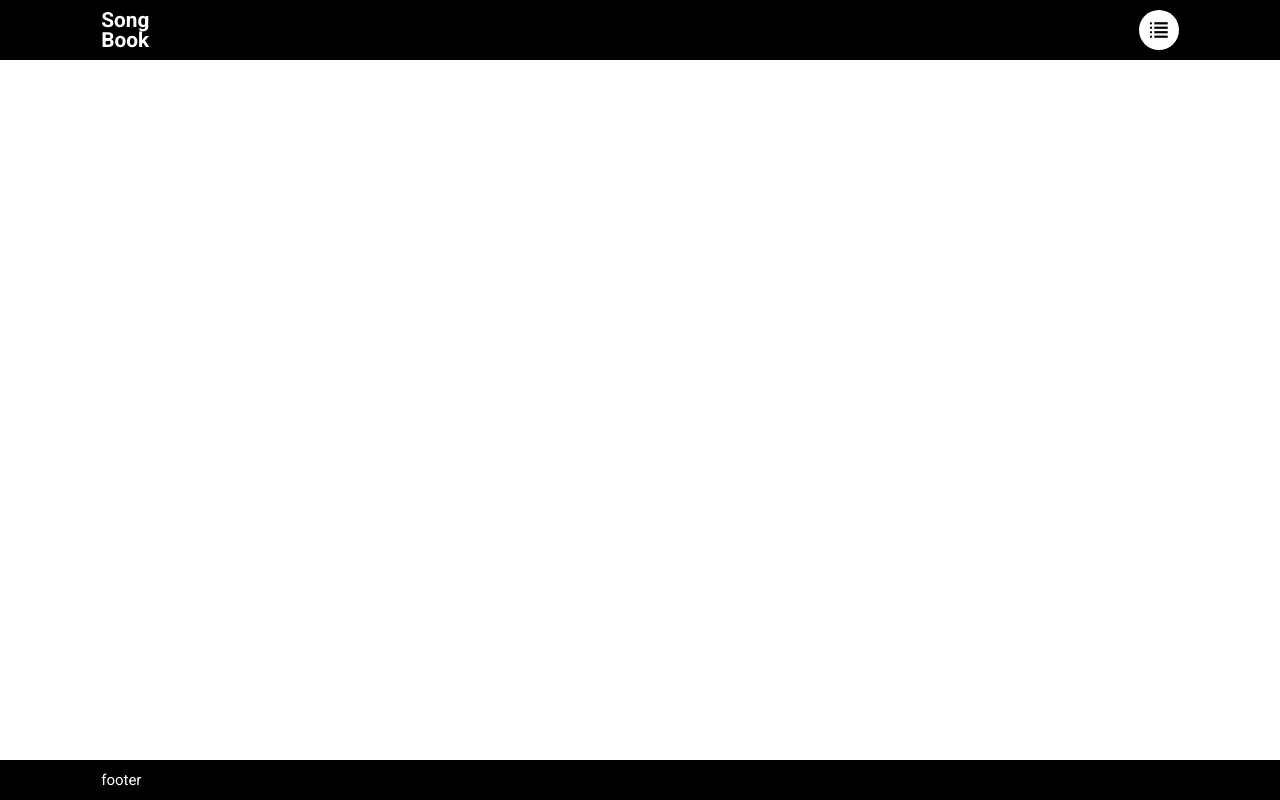
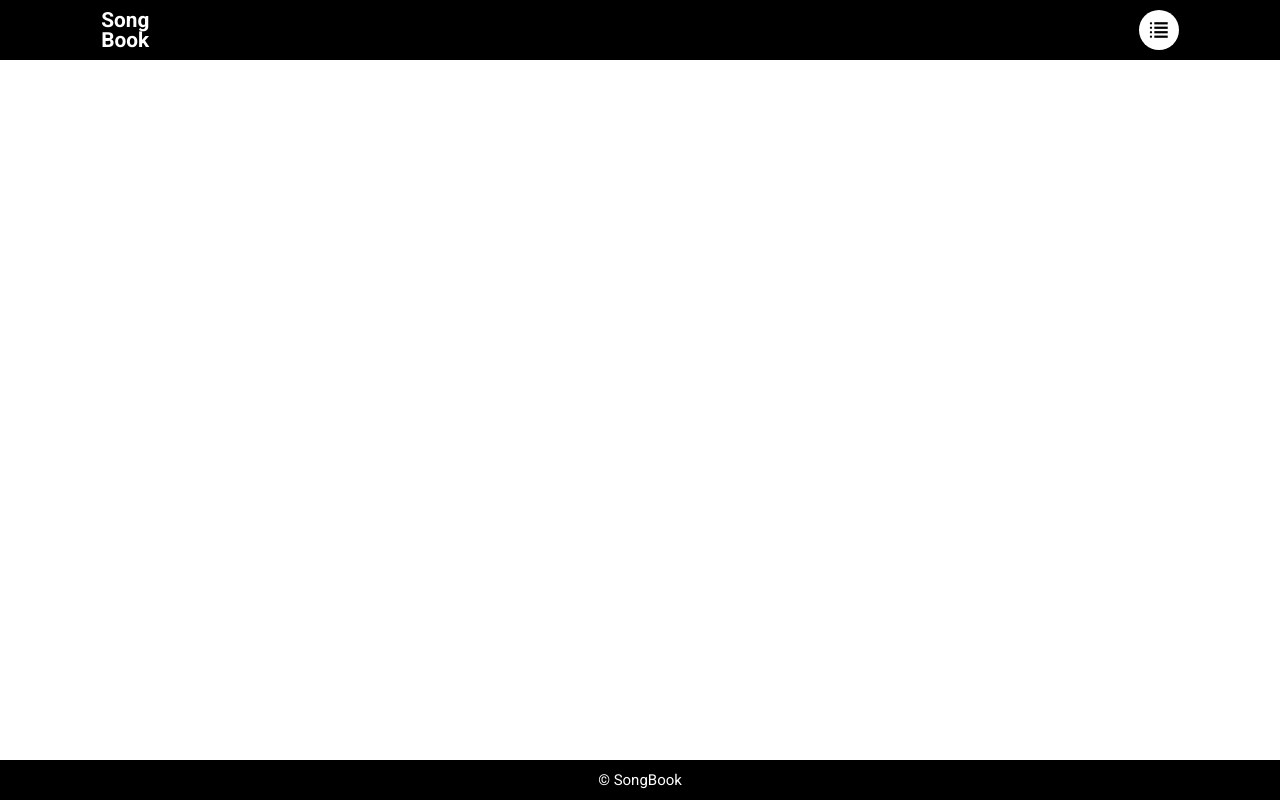
Before and after one commit to patrykkowalski0617/songbook, a React (Create React App) app: page / in a window 1280 px wide. Built offline with nearby package versions, Linux system fonts and the light colour scheme.

Commit message:
arrow functions instead function keyword and footer content

```diff
--- a/src/components/Footer.js
+++ b/src/components/Footer.js
@@ -1,11 +1,11 @@
 import React from "react";
 
-function Footer() {
-  return (
-    <footer className="footer">
-      <div className="container">footer</div>
-    </footer>
-  );
-}
+const Footer = () => {
+   return (
+      <footer className="footer">
+         <div className="container">&copy; SongBook</div>
+      </footer>
+   );
+};
 
 export default Footer;
--- a/src/components/header/Logo.js
+++ b/src/components/header/Logo.js
@@ -1,6 +1,6 @@
 import React from "react";
 
-function Logo(props) {
+const Logo = props => {
    const style = {
       display: props.display
    };
@@ -13,6 +13,6 @@ function Logo(props) {
          </a>
       </h1>
    );
-}
+};
 
 export default Logo;
--- a/src/components/header/Search.js
+++ b/src/components/header/Search.js
@@ -1,6 +1,6 @@
 import React from "react";
 
-function Search(props) {
+const Search = props => {
    const style = {
       display: props.display
    };
@@ -12,6 +12,6 @@ function Search(props) {
          placeholder="wyszukaj: artysta - tytuł"
       />
    );
-}
+};
 
 export default Search;
--- a/src/components/header/buttons/ButtonSingle.js
+++ b/src/components/header/buttons/ButtonSingle.js
@@ -1,6 +1,6 @@
 import React from "react";
 
-function ButtonSingle(props) {
+const ButtonSingle = props => {
    const style = {
       col: {
          padding: "0 .4rem"
@@ -25,6 +25,6 @@ function ButtonSingle(props) {
          />
       </div>
    );
-}
+};
 
 export default ButtonSingle;
--- a/src/components/main/Main.js
+++ b/src/components/main/Main.js
@@ -1,7 +1,7 @@
 import React from "react";
 import LyricsList from "./lyrics-list/LyricsList";
 
-function Main(props) {
+const Main = props => {
    return (
       <main className="main">
          <div className="container">
@@ -9,6 +9,6 @@ function Main(props) {
          </div>
       </main>
    );
-}
+};
 
 export default Main;
--- a/src/components/main/lyrics-list/LyricsItem.js
+++ b/src/components/main/lyrics-list/LyricsItem.js
@@ -1,11 +1,11 @@
 import React from "react";
 
-function LyricsItem() {
-  return (
-    <li>
-      <button>lyrics list item</button>
-    </li>
-  );
-}
+const LyricsItem = () => {
+   return (
+      <li>
+         <button>lyrics list item</button>
+      </li>
+   );
+};
 
 export default LyricsItem;
--- a/src/components/main/lyrics-list/LyricsList.js
+++ b/src/components/main/lyrics-list/LyricsList.js
@@ -1,7 +1,7 @@
 import React from "react";
 import LyricsItem from "./LyricsItem";
 
-function LyricsList(props) {
+const LyricsList = props => {
    const style = {
       display: props.display
    };
@@ -13,6 +13,6 @@ function LyricsList(props) {
          <LyricsItem />
       </ul>
    );
-}
+};
 
 export default LyricsList;
--- a/src/css/App.css
+++ b/src/css/App.css
@@ -532,7 +532,8 @@ a {
     max-width: 650px; }
 
 .footer {
-  height: 40px; }
+  height: 40px;
+  text-align: center; }
 
 .main {
   height: calc(100vh - 60px - 40px);
--- a/src/css/App.scss
+++ b/src/css/App.scss
@@ -50,6 +50,7 @@ a {
 }
 .footer {
    height: $footerH;
+   text-align: center;
 }
 .main {
    height: calc(100vh - #{$headerH} - #{$footerH});
```
Lines whose indentation alone changed are shown as unchanged.
